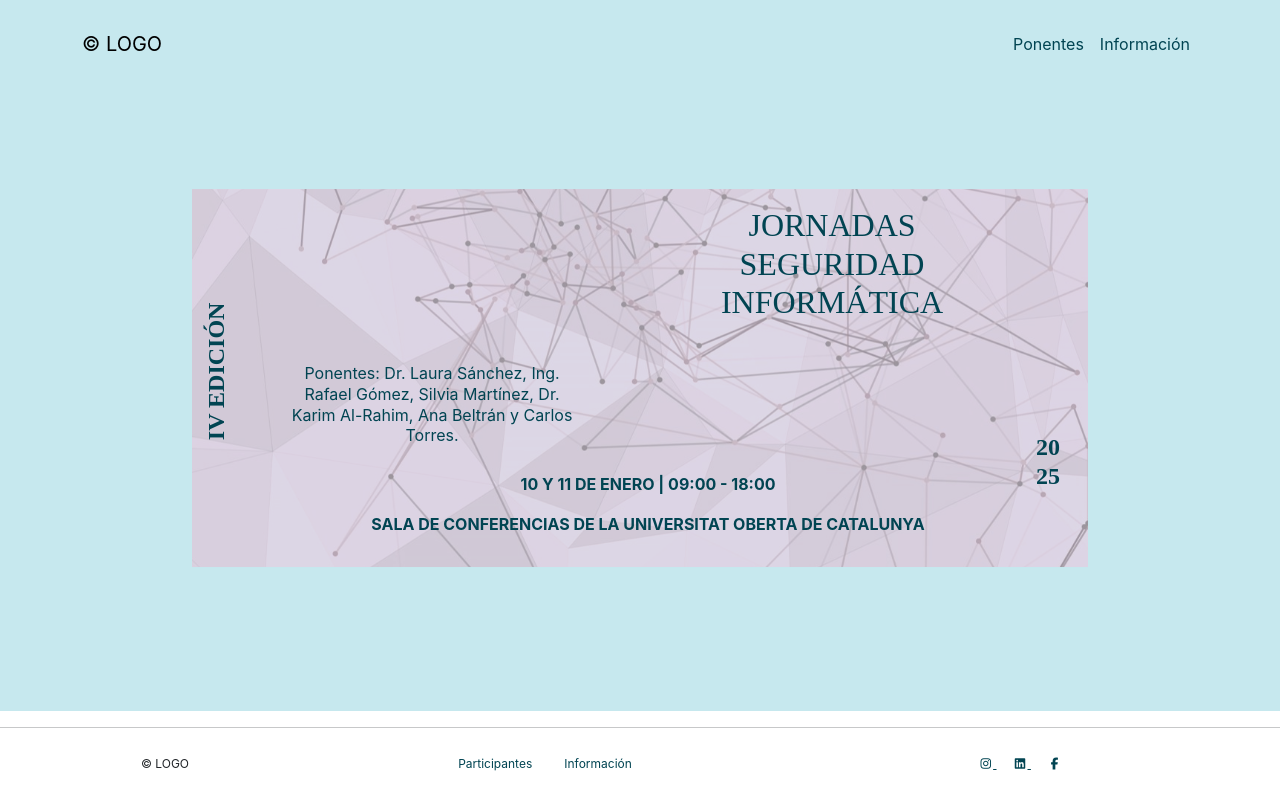
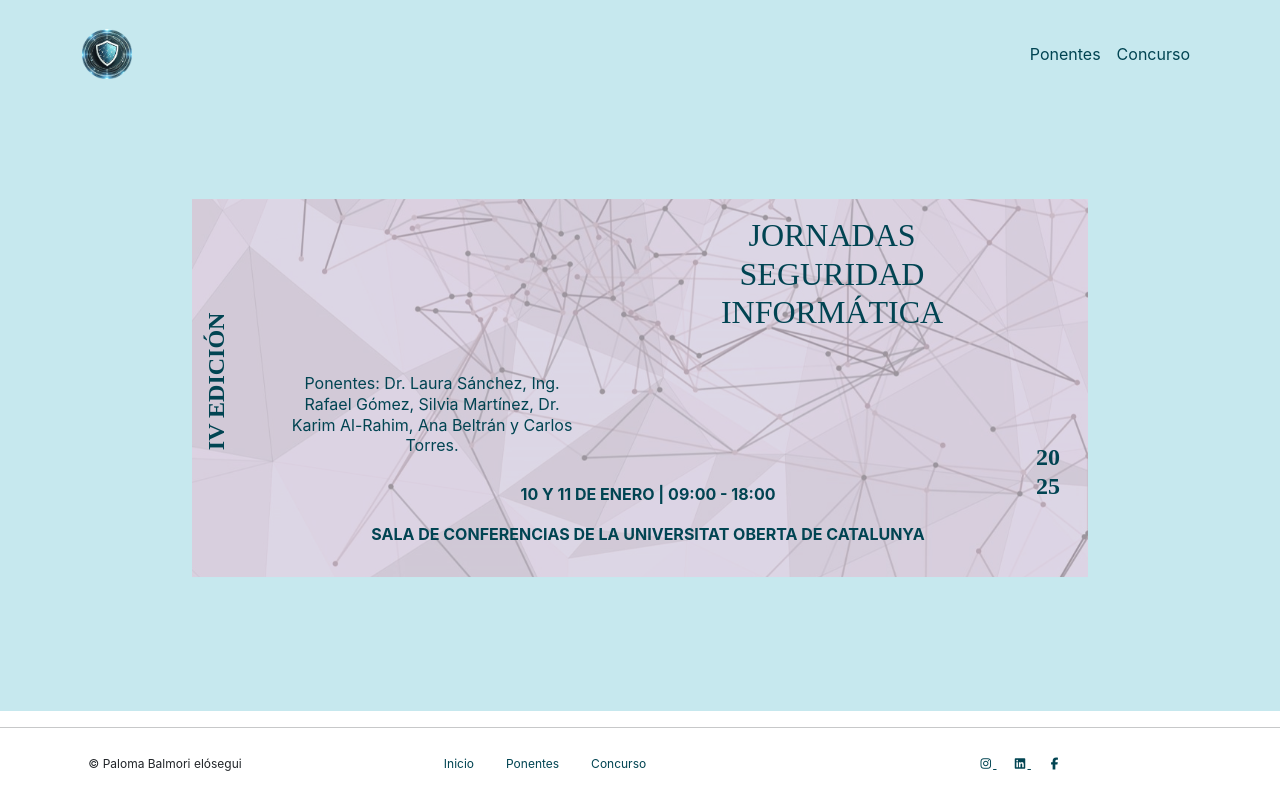
Before and after one commit to pabael/htmlcssII-p2, a website built with Parcel: page src/index.html in a window 1280 px wide. Built offline with nearby package versions, Linux system fonts and the light colour scheme.

Commit message:
general improvements

```diff
--- a/src/assets/scripts/main.js
+++ b/src/assets/scripts/main.js
@@ -1,15 +1,3 @@
-/**
- * Import dependencies from node_modules
- * see commented examples below
- */
-
-// import 'some-node-module';
-// import SomeModule from 'some-node-module';
-
-/**
- * Write any other JavaScript below
- */
-
 document.addEventListener("DOMContentLoaded", function() {
   function cargarContenido(url) {
     fetch(url)
@@ -29,11 +17,6 @@ document.addEventListener("DOMContentLoaded", function() {
   //Carga la página que ha sido clicada en el header
   document.querySelectorAll("header nav ul li a").forEach(enlace => {
     enlace.addEventListener("click", function(event) {
-      document.querySelectorAll("header nav ul li a").forEach(link => {
-        link.classList.remove("active");
-      });
-
-      enlace.classList.add("active");
       document.getElementById("header").classList.add("alt-color");
 
       event.preventDefault();
@@ -41,15 +24,21 @@ document.addEventListener("DOMContentLoaded", function() {
     });
   });
 
+  //Carga la página que ha sido clicada en el footer
+  document.querySelectorAll("footer .nav li a").forEach(enlace => {
+    enlace.addEventListener("click", function(event) {
+      document.getElementById("header").classList.add("alt-color");
+      event.preventDefault();
+      cargarContenido(enlace.getAttribute("href"));
+    });
+  });
+
   //Al clicar en el icono de la cabecera, carga la página principal
   document.getElementById("logo").addEventListener("click", function(event) {
-    document.querySelectorAll("header nav ul li a").forEach(link => {
-      link.classList.remove("active");
-    });
     document.getElementById("header").classList.remove("alt-color");
 
     event.preventDefault();
-    cargarContenido(event.target.getAttribute("href"));
+    cargarContenido(event.target.closest('a').getAttribute("href"));
   });
 
 });
--- a/src/assets/styles/layouts/_home.scss
+++ b/src/assets/styles/layouts/_home.scss
@@ -32,6 +32,11 @@ header {
     color: $highlight;
   }
 
+  img {
+    max-width: 50px;
+    height: auto;
+  }
+
 }
 
 header.alt-color {
@@ -55,6 +60,10 @@ footer {
 
   .nav-link:hover, .social-icon:hover{
     color: $highlight;
+  }
+
+  p {
+    margin: 0;
   }
 
 }
--- a/src/views/footer.html
+++ b/src/views/footer.html
@@ -3,16 +3,19 @@
   <div class="container">
       <div class="row align-items-center">
           <div class="col-md-2">
-              <a class="navbar-brand" href="./views/home.html">&copy; LOGO</a>
+              <p> &copy; Paloma Balmori elósegui</p>
           </div>
 
           <div class="col-md-6">
               <ul class="nav justify-content-center">
+                <li class="nav-item">
+                    <a class="nav-link" href="./views/home.html">Inicio</a>
+                </li>
                   <li class="nav-item">
-                      <a class="nav-link" href="./views/speakers.html">Participantes</a>
+                      <a class="nav-link" href="./views/speakers.html">Ponentes</a>
                   </li>
                   <li class="nav-item">
-                      <a class="nav-link" href="./views/article.html">Información</a>
+                      <a class="nav-link" href="./views/article.html">Concurso</a>
                   </li>
               </ul>
           </div>
--- a/src/views/header.html
+++ b/src/views/header.html
@@ -1,14 +1,15 @@
 <header class="navbar navbar-expand-lg navbar-light" id="header">
   <div class="container py-3">
-      <a class="navbar-brand" href="./views/home.html" id="logo">&copy; LOGO</a>
-
+    <a class="navbar-brand" href="./views/home.html" id="logo">
+        <img src="./assets/images/logo.png" alt="LOGO"/>
+    </a>
     <nav class="ml-auto">
         <ul class="navbar-nav">
             <li class="nav-item">
                 <a class="nav-link" href="./views/speakers.html">Ponentes</a>
             </li>
             <li class="nav-item">
-                  <a class="nav-link" href="./views/article.html">Información</a>
+                <a class="nav-link" href="./views/article.html">Concurso</a>
             </li>
         </ul>
     </nav>
```
Also changed, not shown: src/assets/images/logo.png (added). Lines whose indentation alone changed are shown as unchanged.
